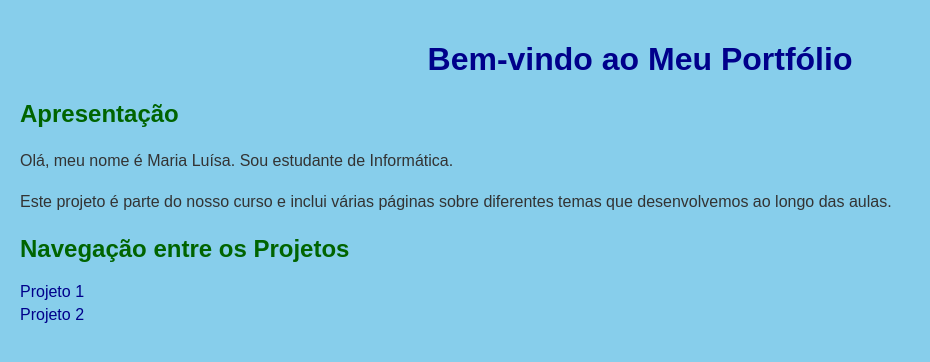
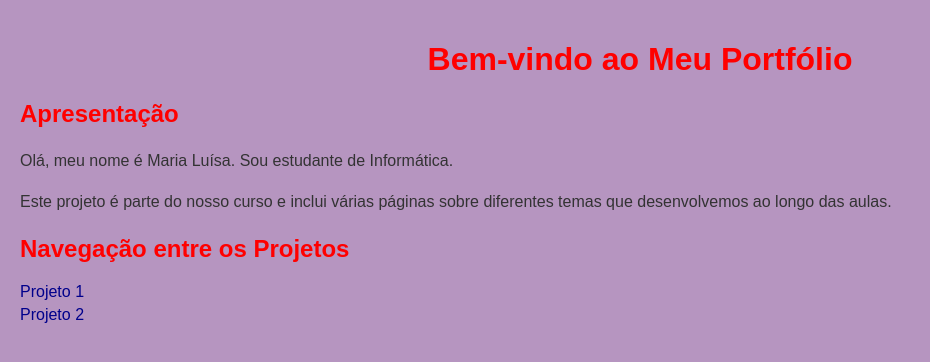
Before and after one commit to malu24816/Meu-primeiro-projeto-web, a plain HTML site: page index.html in a window 1280 px wide. Shown: the whole page, without its empty margins (0-930 px from the left). Drawn offline with Linux system fonts and the light colour scheme.

Commit message:
Update style.css

```diff
--- a/style.css
+++ b/style.css
@@ -1,16 +1,16 @@
 body {
-    background-color: #87CEEB; /* Fundo azul */
+    background-color: #b695C0; /* Fundo roxo */
     font-family: Arial, sans-serif; /* Fonte padrão */
     margin: 0;
     padding: 20px;
     text-align: justify; /* Texto justificado */
 }
 h1 {
-    color: darkblue;
+    color: red;
     text-align: center; /* Centralizar o título principal */
 }
 h2 {
-    color: darkgreen;
+    color: red;
 }
 p {
     color: #333; /* Cor do texto */
```
